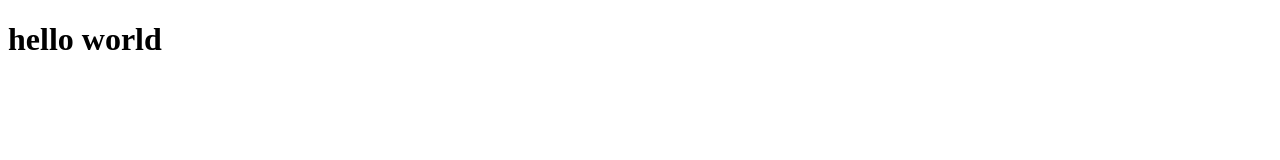
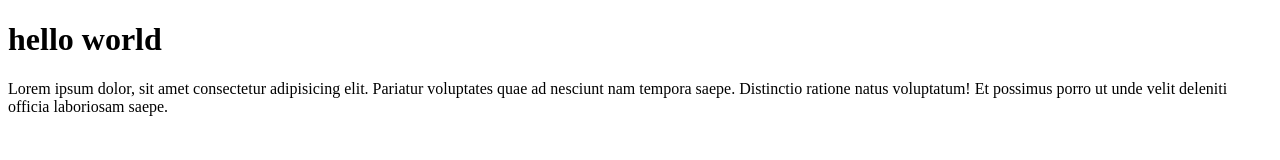
Before and after one commit to OrReuben/testing-git, a plain HTML site: page index.html in a window 1280 px wide. Drawn offline with Linux system fonts and the light colour scheme.

Commit message:
added paragraph

```diff
--- a/index.html
+++ b/index.html
@@ -1,12 +1,18 @@
 <!DOCTYPE html>
 <html lang="en">
-<head>
-    <meta charset="UTF-8">
-    <meta http-equiv="X-UA-Compatible" content="IE=edge">
-    <meta name="viewport" content="width=device-width, initial-scale=1.0">
+  <head>
+    <meta charset="UTF-8" />
+    <meta http-equiv="X-UA-Compatible" content="IE=edge" />
+    <meta name="viewport" content="width=device-width, initial-scale=1.0" />
     <title>Document</title>
-</head>
-<body>
+  </head>
+  <body>
     <h1>hello world</h1>
-</body>
+    <p>
+      Lorem ipsum dolor, sit amet consectetur adipisicing elit. Pariatur
+      voluptates quae ad nesciunt nam tempora saepe. Distinctio ratione natus
+      voluptatum! Et possimus porro ut unde velit deleniti officia laboriosam
+      saepe.
+    </p>
+  </body>
 </html>
```
